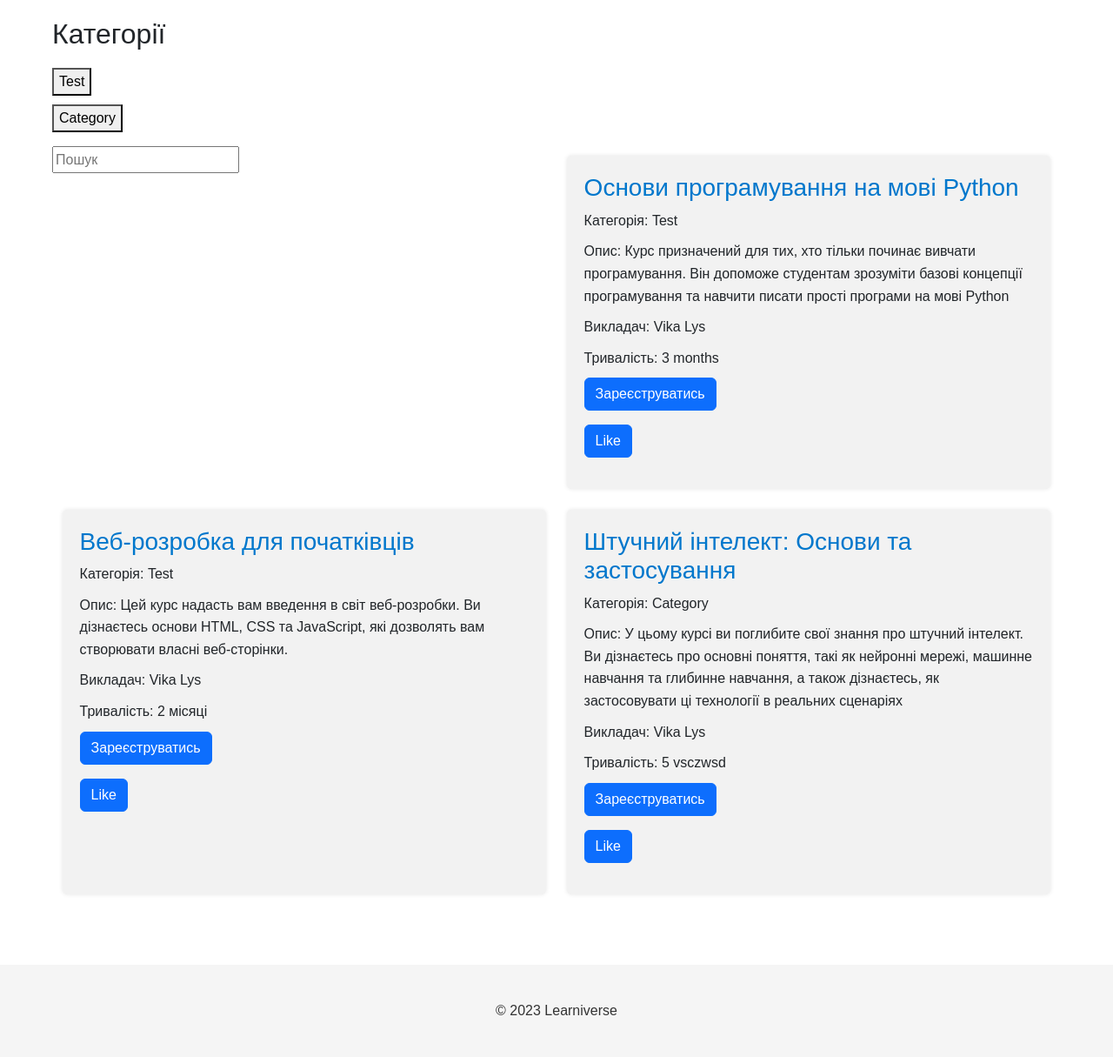
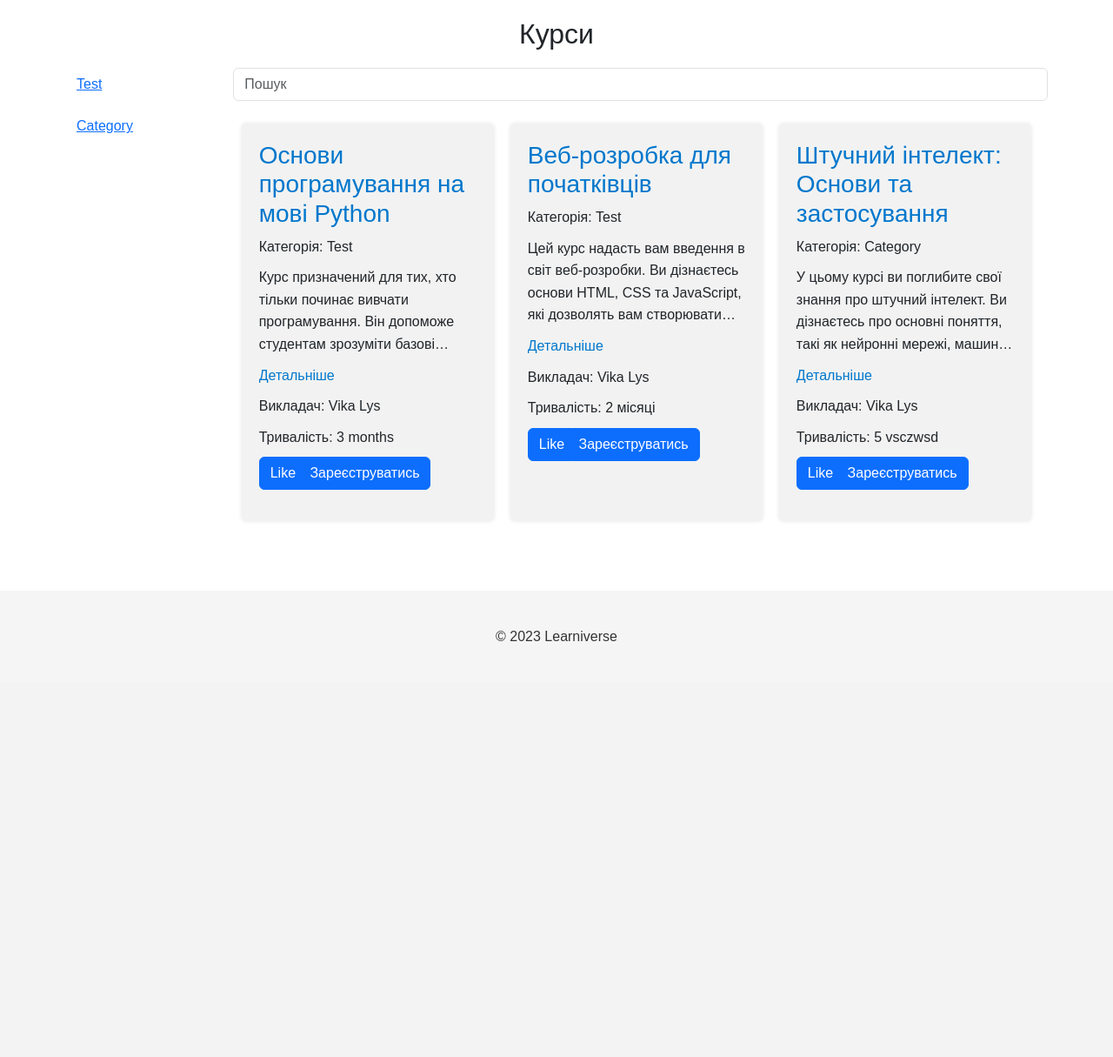
Before and after one commit to holyviktor/Learniverse, a Django app: page /courses/ in a window 1280 px wide. Shown: the part 98-1313 px from the top of the page at 87% size. After the commit the page ends 835 px from the top, so only its background shows below. Run offline with Django 4.2, Linux system fonts and the light colour scheme; data comes from the database, SQL or seed files in the repository; both versions use the stored data as it was after the commit; some libraries are stand-ins or nearby versions.

Commit message:
new commit

```diff
--- a/courses/templates/courses.html
+++ b/courses/templates/courses.html
@@ -27,7 +27,7 @@
         display: flex;
         flex-basis: 80%;
         flex-wrap: wrap;
-  justify-content: space-between;
+        justify-content: start;
     }
 
     .course-column {
@@ -36,7 +36,7 @@
         box-shadow: 0px 0px 5px rgba(0, 0, 0, 0.1);
         margin-bottom: 20px;
         padding: 20px;
-  width: 48%;
+        width: 31%;
         margin: 1%;
     }
 
@@ -57,63 +57,69 @@ a {
     a:hover {
         text-decoration: underline;
     }
+    .course-column p {
+        margin-bottom: 10px;
+        display: -webkit-box;
+        -webkit-line-clamp: 4;
+        -webkit-box-orient: vertical;
+        overflow: hidden;
+    }
+
+
+
 </style>
-{% if category %}
-    <h2>Категорія: {{ category }}</h2>
-{% else  %}
-    <h2>Категорії</h2>
-{% endif %}
+<h2 class="text-center">Курси</h2>
+
 <div class="course-container">
-<div>
+    <div class="col-md-2">
         <form>
-
             <ul class="course-list">
-
                 {% for category in categories %}
                 <li>
-            <button type="submit" name="category" value="{{ category.id }}">{{ category.name }}</button>
+                    <button class="btn btn-link" type="submit" name="category" value="{{ category.id }}">{{ category.name }}
+                    </button>
                 </li>
                 {% empty %}
                 <li>На даний момент немає курсів.</li>
                 {% endfor %}
-
-
             </ul>
         </form>
     </div>
 
-<div>
+    <div class="col-md-10">
+        <form action="">
+            <input class="form-control" type="text" name="search" value="{{ search }}" placeholder="Пошук">
+        </form>
         <div class="course-columns">
-        <form action="">
-            <input type="text" name="search" value="{{ search }}" placeholder="Пошук">
-        </form>
             {% for course, show_enroll in courses.items %}
             <div class="course-column">
             <h3><a href="{% url 'course' course.id %}">{{ course.name }}</a></h3>
             <p>Категорія: {{ course.category.name }}</p>
-            <p>Опис: {{ course.description }}</p>
+            <p>{{ course.description }}</p>
+                <p><a href="{% url 'course' course.id %}">Детальніше</a></p>
             <p>Викладач: {{ course.teacher.name }} {{ course.teacher.surname }}</p>
             <p>Тривалість: {{ course.duration }}</p>
-            <form method="post">
-                {% csrf_token %}
-                {% if show_enroll%}
-                    <button class="btn btn-primary" type="submit">Зареєструватись</button>
-                    <input type="hidden" value="{{course.id}}" name="course_enroll">
-                {% else %}
-                    <button class="btn btn-primary" type="submit">Покинути</button>
-                    <input type="hidden" value="{{course.id}}" name="course_delete">
-                {% endif %}
-            </form>
-
-        <form method="post" action="{% url 'like' %}">
+            <div class="row">
+                <form class="col-md-2" method="post" action="{% url 'like' %}">
                     {% csrf_token %}
                     {% if course.id in wishlist %}
                     <button class="btn btn-primary" type="submit">Dislike</button>
                     {% else %}
                     <button class="btn btn-primary" type="submit">Like</button>
                     {% endif %}
-            <input type="hidden" value="{{course.id}}" name="id">
+                    <input type="hidden" value="{{ course.id }}" name="id">
                 </form>
+                <form class="col" method="post">
+                    {% csrf_token %}
+                    {% if show_enroll %}
+                    <button class="btn btn-primary" type="submit">Зареєструватись</button>
+                    <input type="hidden" value="{{ course.id }}" name="course_enroll">
+                    {% else %}
+                    <button class="btn btn-primary" type="submit">Покинути</button>
+                    <input type="hidden" value="{{ course.id }}" name="course_delete">
+                    {% endif %}
+                </form>
+            </div>
         </div>
         {% empty %}
         <p>На даний момент немає курсів.</p>
@@ -121,10 +127,4 @@ a:hover {
         </div>
     </div>
 </div>
-<!--{% for course in courses %}-->
-<!--    <h3>{{ course.name }}</h3>-->
-<!--    <h4>{{ course.category.name }}</h4>-->
-<!--    <h4>{{ course.description }}</h4>-->
-<!--    <h4>Teacher: {{ course.teacher.name }} {{ course.teacher.surname }}</h4>-->
-<!--{% endfor %}-->
 {% endblock %}
--- a/courses/templates/lecture.html
+++ b/courses/templates/lecture.html
@@ -77,6 +77,7 @@
         </div>
     </div>
     <div class="col-md-9">
+        <div class="lecture-content">
             <h1>{{ course.name }}</h1>
             {% if lecture %}
             <h2>Лекція: {{ lecture.title }}</h2>
@@ -107,4 +108,5 @@
             {% endif %}
         </div>
     </div>
+</div>
 {% endblock %}
```
Also changed, not shown: courses/templates/passed_test.html (+24 -2 lines), main/templates/index.html (+9 -13 lines), db.sqlite3. Lines whose indentation alone changed are shown as unchanged.
